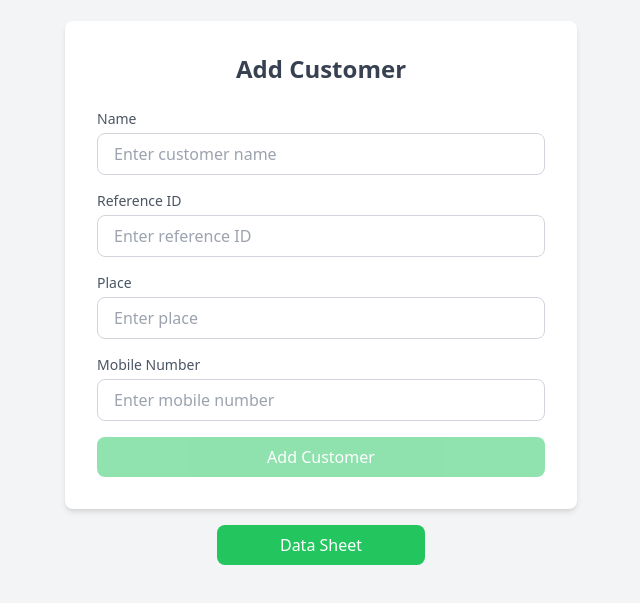
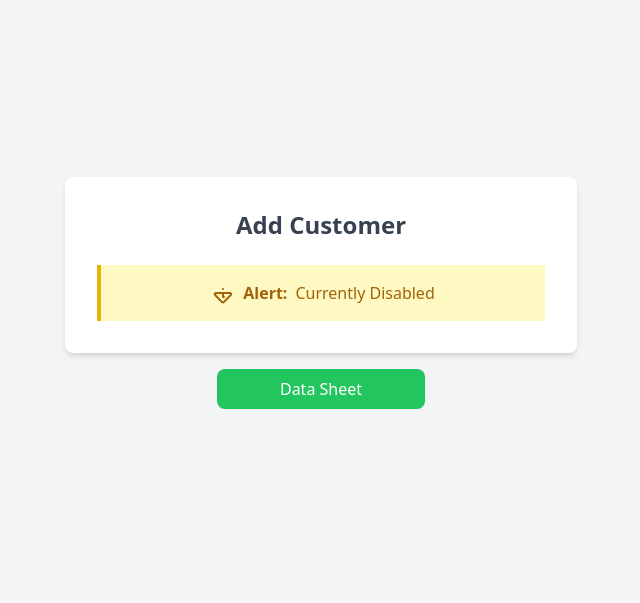
Before and after one commit to Yathish26/MLM, a React (Vite) app: page /admin/addusers in a window 1280 px wide. Shown: the part 107-710 px from the top of the page, without its empty margins (319-959 px from the left). Built offline with nearby package versions, Linux system fonts and the light colour scheme; sample sign-in values are in the browser's storage.

Commit message:
Update on add all

```diff
--- a/src/Admin/Addusers.jsx
+++ b/src/Admin/Addusers.jsx
@@ -128,7 +128,14 @@ export default function Addusers() {
         <div className="flex flex-col items-center justify-center min-h-screen bg-gray-100">
             <div className="w-full max-w-lg p-8 space-y-6 bg-white shadow-md rounded-lg">
                 <h2 className="text-2xl font-bold text-center text-gray-700">Add Customer</h2>
-                <form className="space-y-4" onSubmit={handleSubmit}>
+                <div className="flex items-center justify-center bg-yellow-100 border-l-4 border-yellow-500 text-yellow-700 p-4" role="alert">
+                    <svg className="w-6 h-6 mr-2" fill="none" stroke="currentColor" viewBox="0 0 24 24" xmlns="http://www.w3.org/2000/svg">
+                        <path strokeLinecap="round" strokeLinejoin="round" strokeWidth="2" d="M13 16h-1v-4h-1m1-4h.01m-6.938 4h13.856c1.054 0 1.582 1.28.832 2.02l-6.929 7.07a1.25 1.25 0 01-1.796 0l-6.93-7.07c-.75-.74-.222-2.02.832-2.02z"></path>
+                    </svg>
+                    <span className="font-bold">Alert:</span>
+                    <span className="ml-2">Currently Disabled</span>
+                </div>
+                {/* <form className="space-y-4" onSubmit={handleSubmit}>
                     <div>
                         <label htmlFor="name" className="block text-sm font-medium text-gray-600">Name</label>
                         <input
@@ -198,7 +205,7 @@ export default function Addusers() {
                     {errorMessage && (
                         <p className="mt-2 text-sm text-red-500">{errorMessage}</p>
                     )}
-                </form>
+                </form> */}
             </div>
             <Link to={'/admin/sheet'}>
                 <button className="w-52 px-4 py-2 mt-4 text-white bg-green-500 rounded-lg hover:bg-green-600 focus:outline-none focus:ring-2 focus:ring-green-400">
--- a/src/Login.jsx
+++ b/src/Login.jsx
@@ -59,7 +59,7 @@ export default function Login() {
                                 className="w-full px-3 py-2 border rounded focus:outline-none focus:ring focus:border-blue-300"
                                 placeholder="Enter your ID"
                                 value={formData.id}
-                                onChange={handleChange}
+                                onChange={(e) => handleChange({ target: { id: e.target.id, value: e.target.value.replace(/\s+/g, '') } })}
                                 required
                             />
                         </div>
@@ -73,7 +73,7 @@ export default function Login() {
                                 className="w-full px-3 py-2 border rounded focus:outline-none focus:ring focus:border-blue-300"
                                 placeholder="Enter your password"
                                 value={formData.password}
-                                onChange={handleChange}
+                                onChange={(e) => handleChange({ target: { id: e.target.id, value: e.target.value.replace(/\s+/g, '') } })}
                                 required
                             />
                         </div>
--- a/src/Register.jsx
+++ b/src/Register.jsx
@@ -63,7 +63,7 @@ export default function Register() {
         setSuccessMessage('');
 
         try {
-            const response = await axios.post(`${import.meta.env.VITE_API_URL}/register`, formData);
+            const response = await axios.post(`${import.meta.env.VITE_API_URL}/addtonetworkepin`, formData);
             setSuccessMessage(response.data.customerID);
         } catch (err) {
             console.error(err);
@@ -134,7 +134,7 @@ export default function Register() {
                                 className="w-full px-3 py-2 border rounded focus:outline-none focus:ring focus:border-blue-300"
                                 placeholder="Reference ID"
                                 value={formData.refId}
-                                onChange={handleChange}
+                                onChange={(e) => handleChange({ target: { id: e.target.id, value: e.target.value.replace(/\s+/g, '') } })}
                                 onBlur={validateReference}
                                 required
                             />
```
